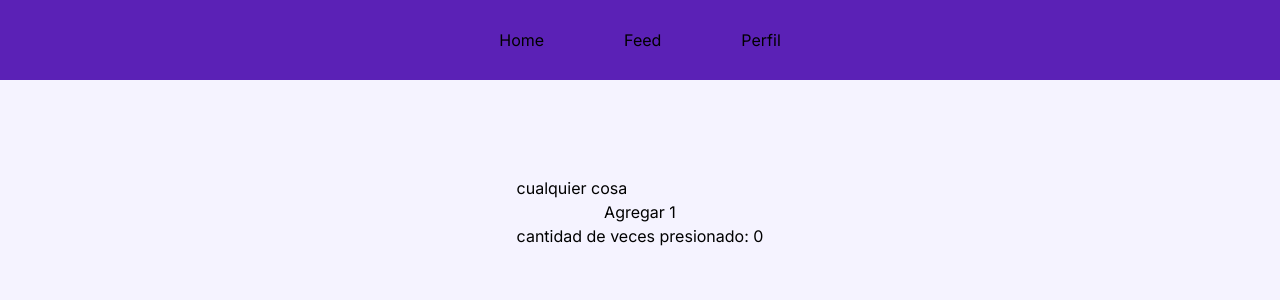
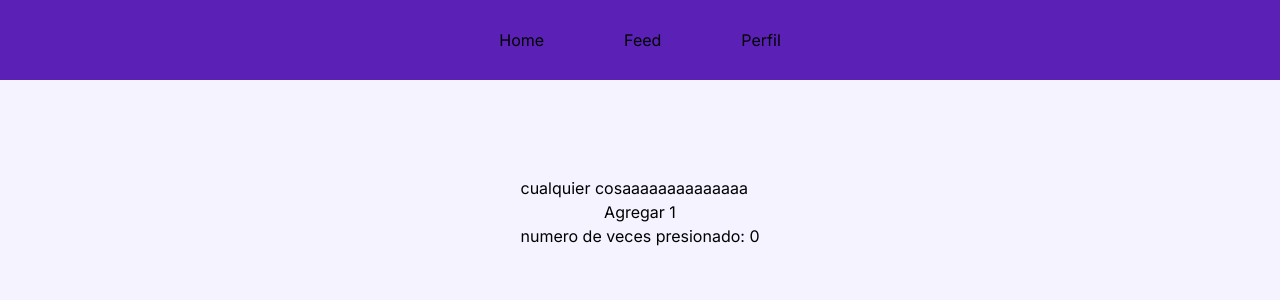
Before and after one commit to olawas/sciblog, a Next.js app: page / in a window 1280 px wide. Shown: the top 300 px of the page. Built offline with nearby package versions, Linux system fonts and the light colour scheme.

Commit message:
Update page.js

```diff
--- a/src/app/page.js
+++ b/src/app/page.js
@@ -19,10 +19,10 @@ export default function Home() {
   return (
     <main className="flex min-h-screen flex-col items-center justify-between p-24">
       <div className='text-black flex flex-col'>
-        cualquier cosa
+        cualquier cosaaaaaaaaaaaaaa
         <button onClick={()=>setNum(num+1) }>Agregar 1</button>
         <div>
-          cantidad de veces presionado: {num}
+          numero de veces presionado: {num}
         </div>
         {
           arregloComponents
```
